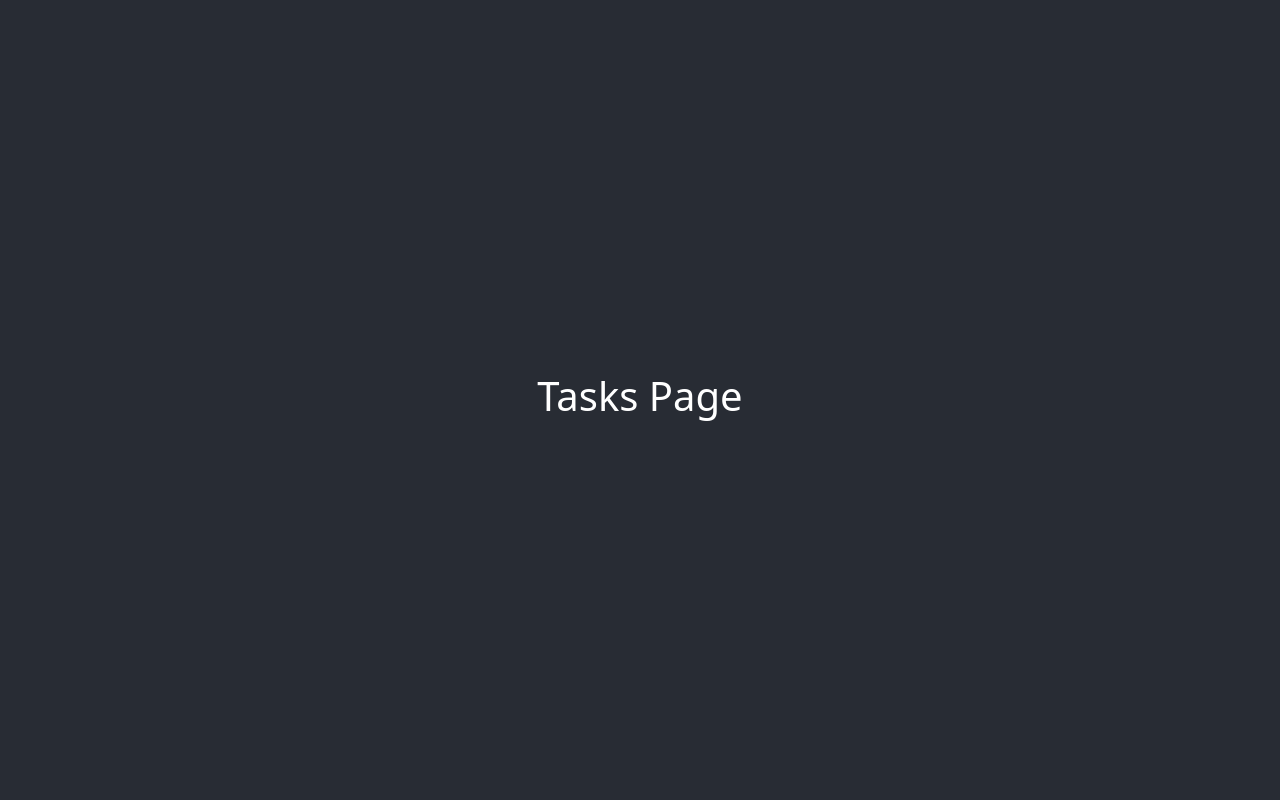
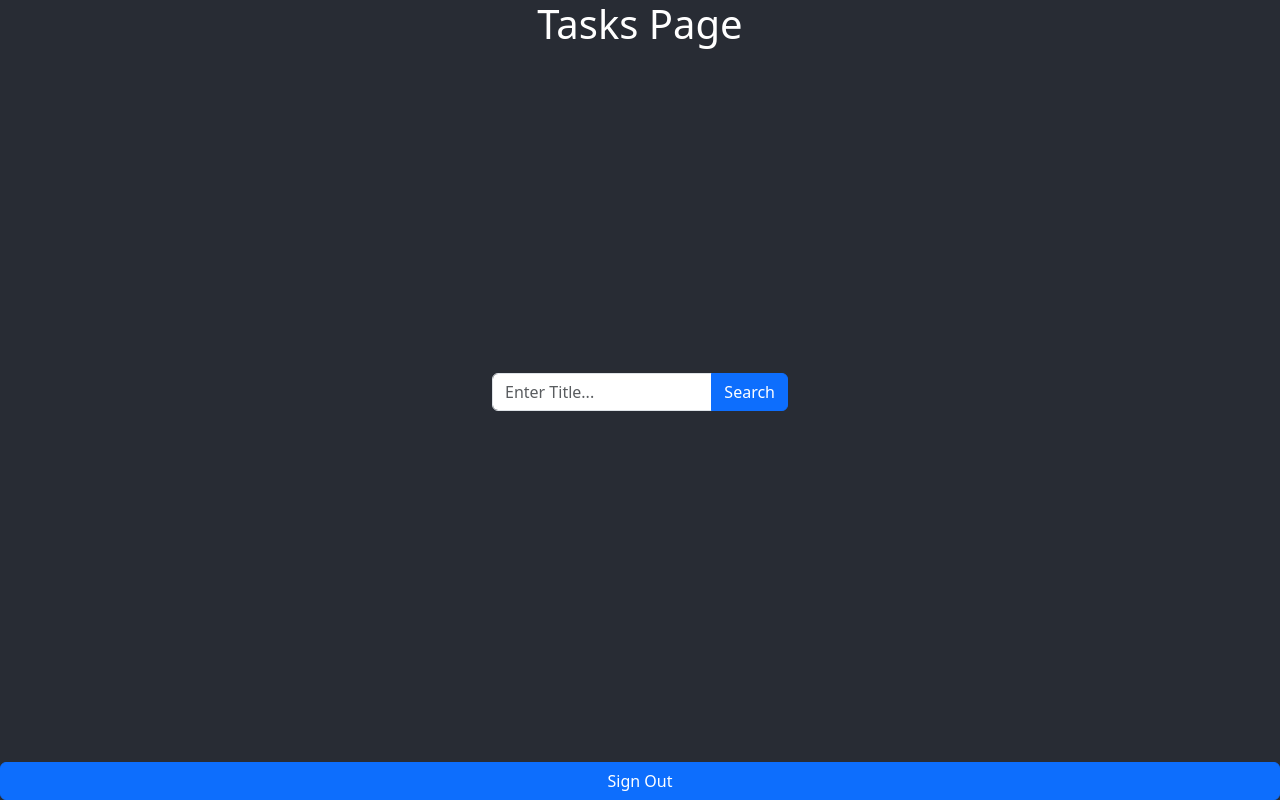
Before and after one commit to oeh808/fullstack-project, a React (Create React App) app in the folder frontend/: page /tasks in a window 1280 px wide. Built offline with nearby package versions, Linux system fonts and the light colour scheme.

Commit message:
Updated Tasks page layout

```diff
--- a/frontend/src/pages/tasks.js
+++ b/frontend/src/pages/tasks.js
@@ -1,11 +1,28 @@
 import React from "react";
 import 'bootstrap/dist/css/bootstrap.min.css'
+import { Container, Form, Button, InputGroup } from "react-bootstrap";
+import { Link } from "react-router-dom";
+
 
 const Tasks = () => {
     return (
         <div className="App">
             <header className="App-header">
-                <h1 className="text-center">Tasks Page</h1>
+            <Container fluid className='w-25'>
+                <h1 className="text-center fixed-top">Tasks Page</h1>
+                <InputGroup className="mb-3">
+
+                    <Form.Control
+                    placeholder="Enter Title..."
+                    aria-label="Title Search"
+                    aria-describedby="basic-addon1"
+                    />
+                    <Button>Search</Button>
+                </InputGroup>
+            </Container>
+            <Link to={'/'}>
+                <Button className="fixed-bottom">Sign Out</Button>
+            </Link>
             </header>
         </div>
     )
```
